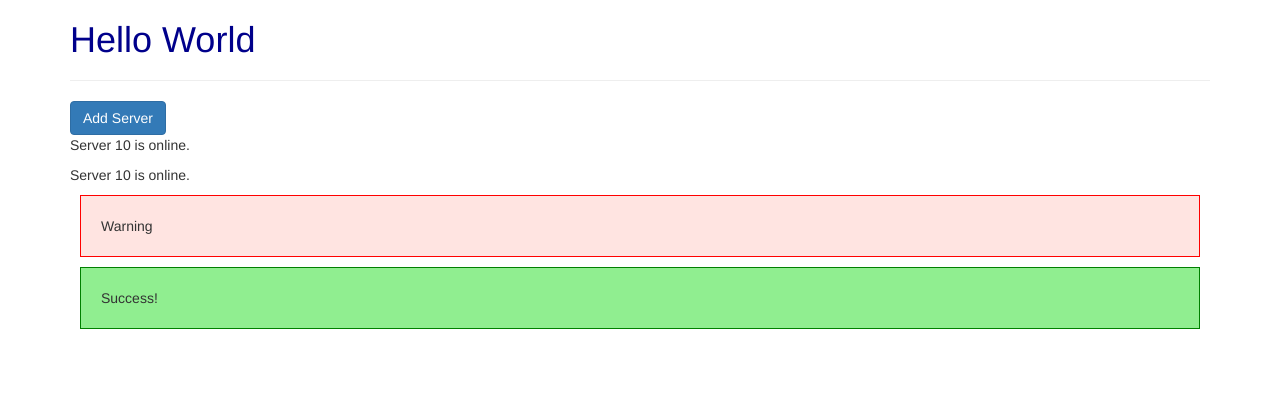
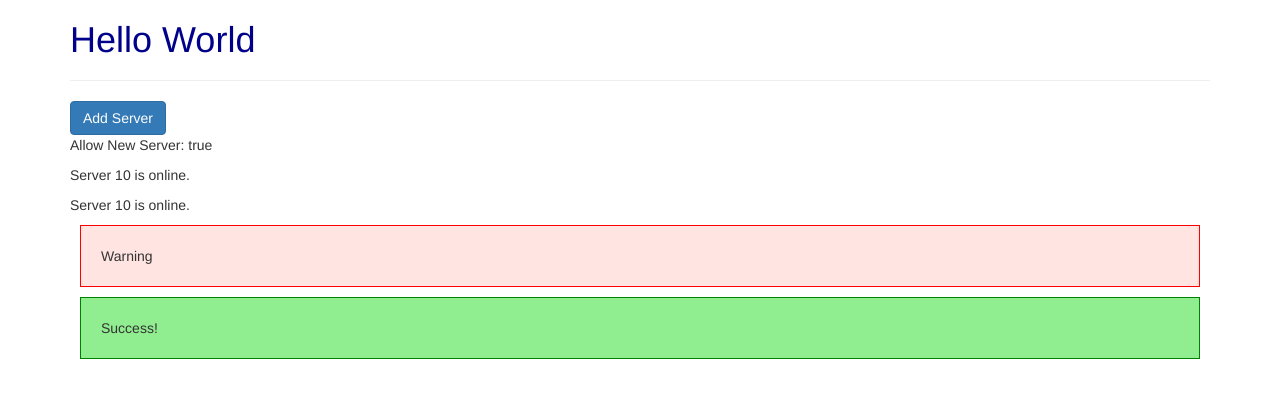
Before and after one commit to edezekiel/angular-complete-guide, an Angular app: page / in a window 1280 px wide. Shown: the top 398 px of the page. Built offline with nearby package versions, Linux system fonts and the light colour scheme.

Commit message:
Use string interpolation exercise

```diff
--- a/src/app/components/servers/servers.component.html
+++ b/src/app/components/servers/servers.component.html
@@ -2,5 +2,6 @@
   class="btn btn-primary"
   [disabled]="!allowNewServer">Add Server
 </button>
+<p>Allow New Server: {{ allowNewServer }} </p>
 <app-server></app-server>
 <app-server></app-server>
```
